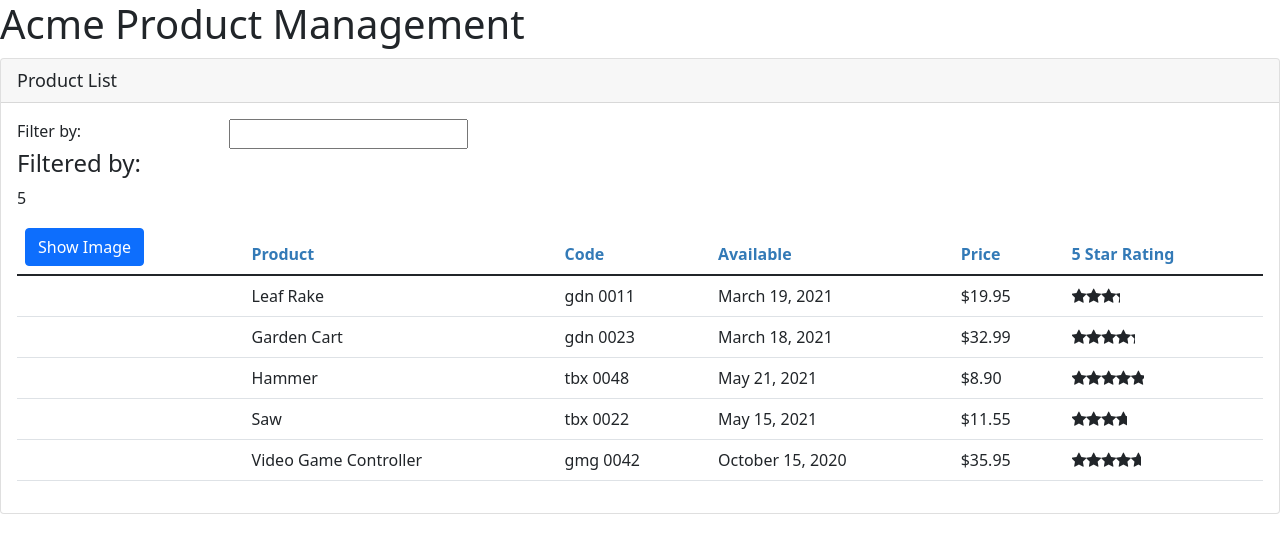
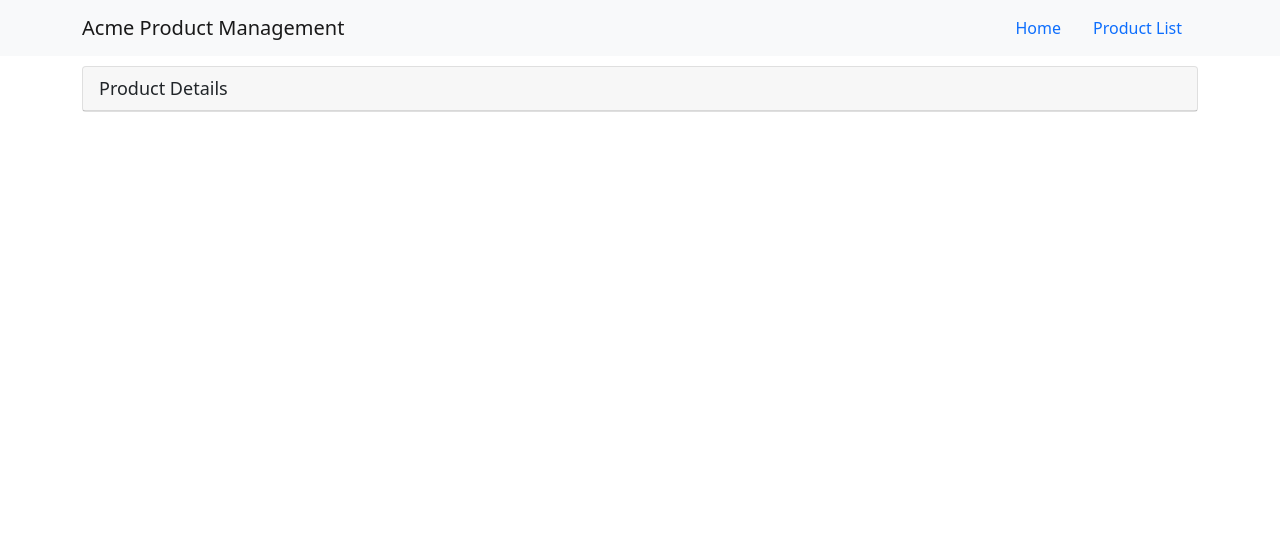
Before and after one commit to gokul-sarath07/Angular-Getting-Started-Course, an Angular app: page /products/1 in a window 1280 px wide. Shown: the top 552 px of the page. Built offline with nearby package versions, Linux system fonts and the light colour scheme.

Commit message:
Navigation and Routing Basics

```diff
--- a/src/app/app.component.ts
+++ b/src/app/app.component.ts
@@ -3,9 +3,18 @@
 @Component({
   selector: 'pm-root',
   template: `
-    <div>
-      <h1>{{pageTitle}}</h1>
-      <pm-products></pm-products>
+    <nav class="navbar navbar-expand navbar-light bg-light">
+      <div class="container">
+        <a class="navbar-brand">{{pageTitle}}</a>
+        <ul class="nav nav-pills">
+          <li><a class="nav-link" routerLink="/welcome">Home</a></li>
+          <li><a class="nav-link" routerLink="/products">Product List</a></li>
+        </ul>
+      </div>
+    </nav>
+
+    <div class="container">
+      <router-outlet></router-outlet>
     </div>
   `
 })
--- /dev/null
+++ b/src/app/products/product-detail.component.html
@@ -0,0 +1,5 @@
+<div class="card">
+    <div class="card-header">
+        {{pageTitle}}
+    </div>
+</div>
--- /dev/null
+++ b/src/app/products/product-detail.component.ts
@@ -0,0 +1,17 @@
+import { Component, OnInit } from '@angular/core';
+
+@Component({
+  selector: 'pm-product-detail',
+  templateUrl: './product-detail.component.html',
+  styleUrls: ['./product-detail.component.css']
+})
+export class ProductDetailComponent implements OnInit {
+
+  constructor() { }
+
+  pageTitle: string = "Product Details";
+
+  ngOnInit(): void {
+  }
+
+}
--- a/src/app/products/product-list.component.ts
+++ b/src/app/products/product-list.component.ts
@@ -4,7 +4,6 @@
 import { ProductService } from "./product.service";
 
 @Component({
-    selector: 'pm-products',
     templateUrl: './product-list.component.html',
     styleUrls: ['./product-list.component.css',]
 })
```
Also changed, not shown: src/app/app.module.ts (+14 -2 lines), src/app/products/product-detail.component.css (added), 1 other file (tests, documents, lock files or other folders).
